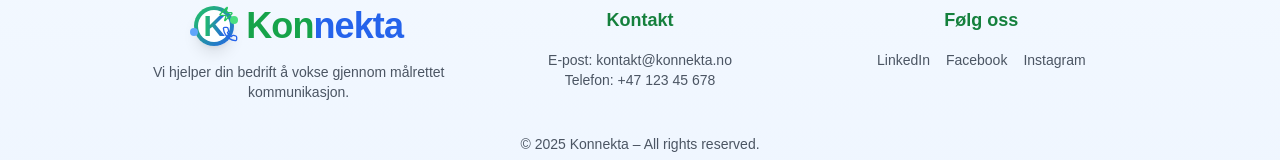
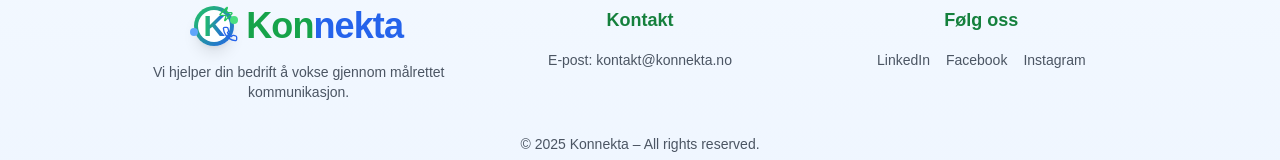
Before and after one commit to Bidder2025/konnekta, a Next.js app: page /careers in a window 1280 px wide. Shown: the part 1961-2121 px from the top of the page. Built offline with nearby package versions, Linux system fonts and the light colour scheme.

Commit message:
Sletta telefonnummer

```diff
--- a/careers-page.tsx
+++ b/careers-page.tsx
@@ -197,7 +197,6 @@ export default function CareersPage() {
           <div>
             <h3 className="font-bold text-lg mb-4 text-green-700">Kontakt</h3>
             <p>E-post: kontakt@konnekta.no</p>
-            <p>Telefon: +47 123 45 678</p>
           </div>
 
           <div>
```
